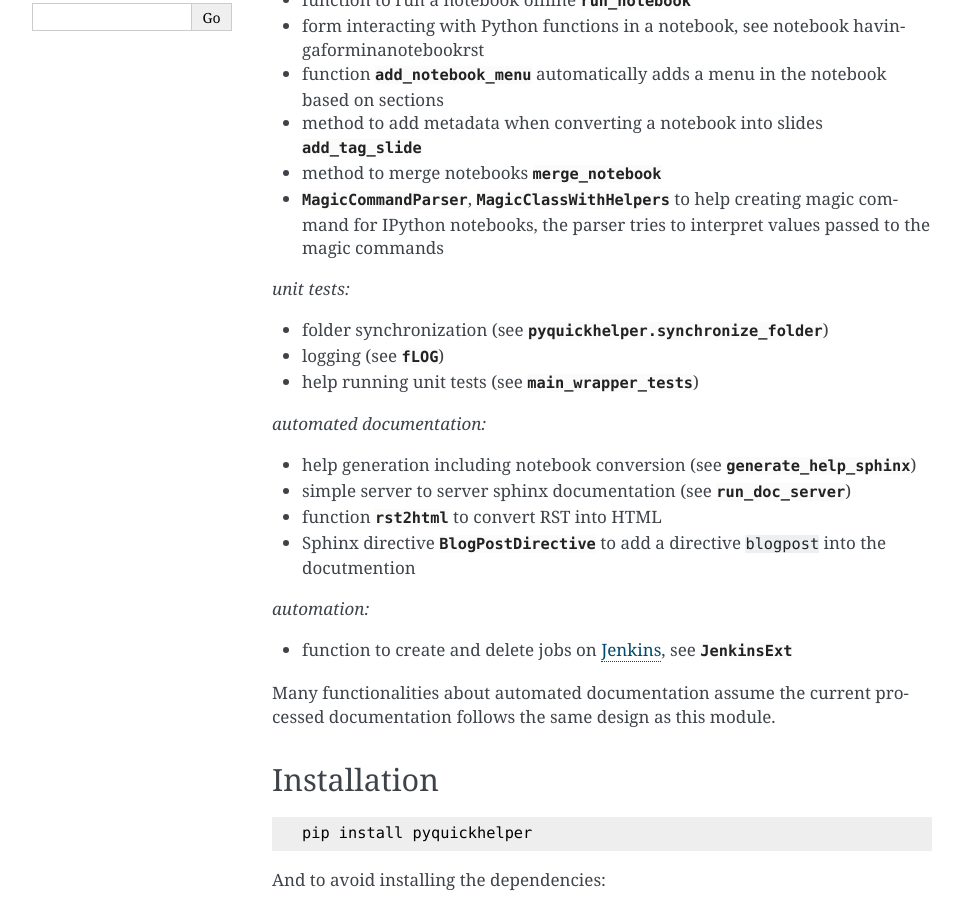
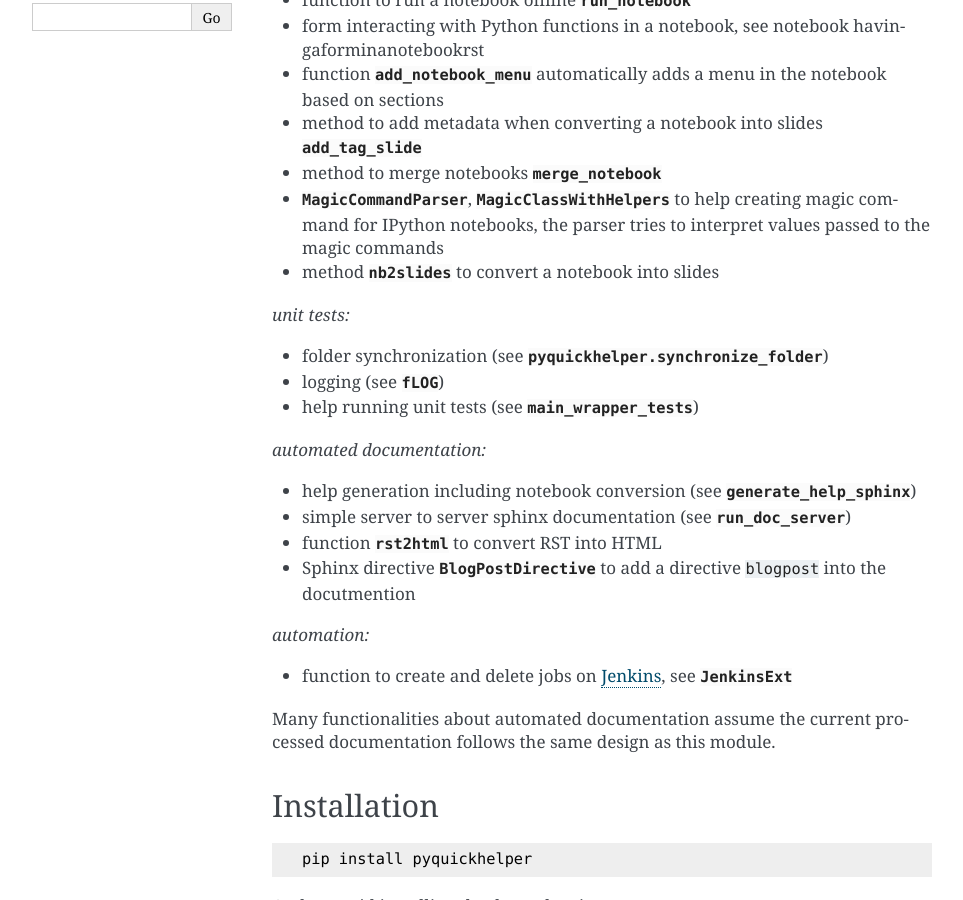
Before and after one commit to sdpython/pyquickhelper, a Sphinx documentation site: the page built from _doc/sphinxdoc/source/index.rst, in a window 1280 px wide and 900 px high, scrolled down 329 px. Shown: the whole window, without its empty margins (148-1111 px from the left). Built offline with Sphinx 7.4.7, drawn with Linux system fonts in a browser that asks for light colours; pages that are not in the unit, such as notebooks, are missing from menus.

Commit message:
documentation

```diff
--- a/README.rst
+++ b/README.rst
@@ -96,7 +96,8 @@ Versions / Changes
       to automatically add a menu in a notebook
       (which still shows up when the notebook is converted into another format)
     * **add:** the automated documentation now generates files .chm if it is done on Windows.
-    * **new:** method :meth:`merge_notebook <pyquickhelper.ipythonhelper.notebook_runner.NotebookRunner.mege_notebook>` to merge notebooks into one
+    * **new:** method :meth:`merge_notebook <pyquickhelper.ipythonhelper.notebook_runner.NotebookRunner.merge_notebook>` to merge notebooks into one
+    * **new:** method :func:`nb2slides<pyquickhelper.helpgen.process_notebook_api.nb2slides>` to convert a notebook into slides
 * **1.0 - 2015/04/21**
     * **new:** function to run a notebook end to end :func:`run_notebook <pyquickhelper.ipythonhelper.notebook_helper.run_notebook>`
     * **change:** function :func:`str_to_datetime <pyquickhelper.loghelper.convert_helper.str_to_datetime>` implicitely handles more formats
--- a/_doc/sphinxdoc/source/index.rst
+++ b/_doc/sphinxdoc/source/index.rst
@@ -47,11 +47,12 @@ Functionalities
   automatically adds a menu in the notebook based on sections
 * method to add metadata when converting a notebook into slides
   :meth:`add_tag_slide <pyquickhelper.ipythonhelper.notebook_runner.NotebookRunner.add_tag_slide>`
-* method to merge notebooks :meth:`merge_notebook <pyquickhelper.ipythonhelper.notebook_runner.NotebookRunner.mege_notebook>`
+* method to merge notebooks :meth:`merge_notebook <pyquickhelper.ipythonhelper.notebook_runner.NotebookRunner.merge_notebook>`
 * :class:`MagicCommandParser <pyquickhelper.ipythonhelper.magic_parser.MagicCommandParser>`,
   :class:`MagicClassWithHelpers <pyquickhelper.ipythonhelper.magic_class.MagicClassWithHelpers>` to help
   creating magic command for IPython notebooks,
   the parser tries to interpret values passed to the magic commands
+* method :func:`nb2slides<pyquickhelper.helpgen.process_notebook_api.nb2slides>` to convert a notebook into slides
 
 *unit tests:*
 
```
Also changed, not shown: other parts of README.rst (+1 -1 lines), 1 other file.
